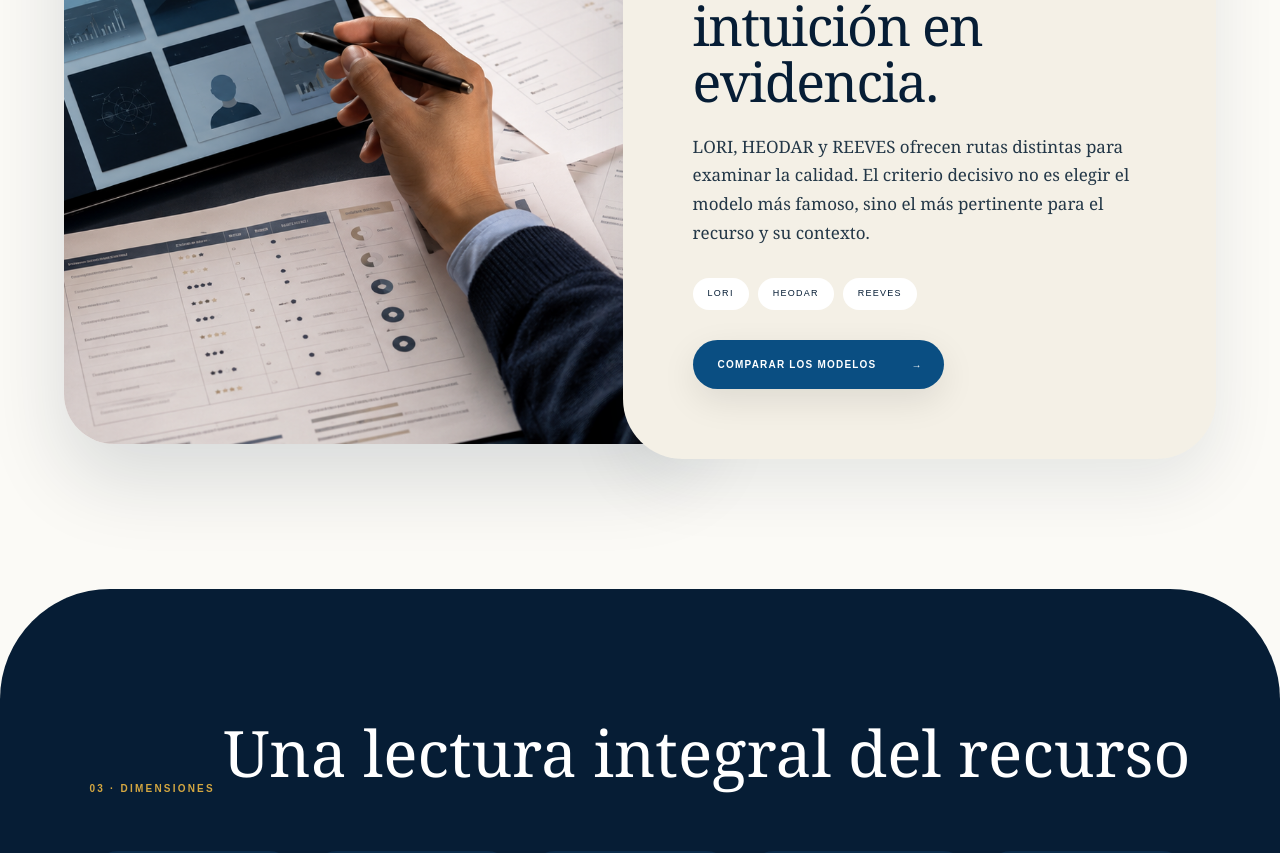
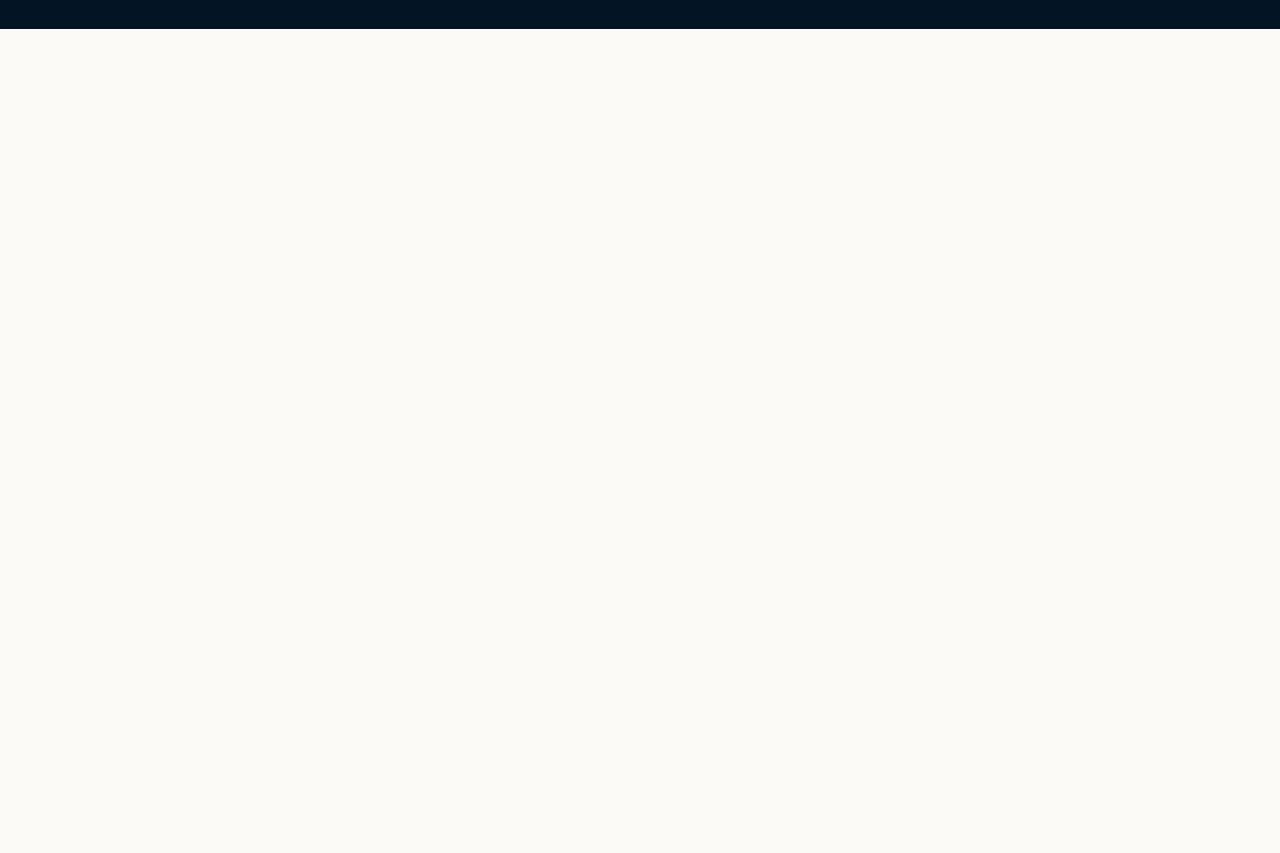
Before and after one commit to YizusG/evaluacion-recursos-educativos, a Next.js app: page / in a window 1280 px wide. Shown: the part 1940-2793 px from the top of the page. After the commit the page ends 1969 px from the top, so only its background shows below. Built offline with nearby package versions, Linux system fonts and the light colour scheme.

Commit message:
Simplificar la página de inicio

```diff
--- a/app/page.tsx
+++ b/app/page.tsx
@@ -8,8 +8,4 @@ export default function Home(){return <SiteShell active="inicio">
   </section>
   <section className="credentials"><p><small>Autor</small>Jesús Alberto Giraldo Zapata</p><p><small>Profesora</small>Gloria Cecilia Ríos</p><p><small>Universidad</small>Universidad de Santander · UDES</p></section>
   <section className="purpose organic-section" id="proposito"><div className="section-tag">01 · PROPÓSITO</div><div><h2>La calidad no se supone.<br/><em>Se observa, se contrasta y se argumenta.</em></h2><p>Un recurso educativo digital no es valioso solo porque funciona. Debe articular contenido riguroso, intención pedagógica, experiencia accesible y una tecnología que permanezca al servicio del aprendizaje.</p><a className="round-link" href="/modelos-red"><span>Explorar criterios</span><b>→</b></a></div></section>
-  <section className="visual-story"><div className="story-image reveal"><img src="/images/models-workspace-v2.png" alt="Mesa de trabajo para evaluar recursos educativos"/></div><div className="story-copy"><span>02 · TRES MIRADAS</span><h2>Modelos que convierten la intuición en evidencia.</h2><p>LORI, HEODAR y REEVES ofrecen rutas distintas para examinar la calidad. El criterio decisivo no es elegir el modelo más famoso, sino el más pertinente para el recurso y su contexto.</p><div className="model-pills"><i>LORI</i><i>HEODAR</i><i>REEVES</i></div><a className="button button-blue" href="/modelos-red">Comparar los modelos <span>→</span></a></div></section>
-  <section className="criteria-flow"><div className="flow-head"><span>03 · DIMENSIONES</span><h2>Una lectura integral del recurso</h2></div><div className="flow-list">{['Contenido','Objetivos','Pedagogía','Retroalimentación','Motivación','Usabilidad','Accesibilidad','Adaptabilidad','Técnica','Autoría'].map((x,i)=><div key={x}><b>{String(i+1).padStart(2,'0')}</b><span>{x}</span></div>)}</div></section>
-  <section className="redesign-feature"><div className="redesign-copy"><span>04 · TRANSFORMACIÓN</span><h2>Evaluar también significa imaginar una versión mejor.</h2><p>El diagnóstico adquiere sentido cuando conduce a decisiones concretas: reorganizar, aclarar, hacer accesible, enriquecer la interacción y comprobar que el cambio realmente mejora la experiencia educativa.</p><div className="dual-actions"><a className="button button-light" href="/rediseno">Ver proceso de rediseño <span>↗</span></a><a className="line-link" href="/aplicacion">Aplicación del modelo →</a></div></div><div className="redesign-photo"><img src="/images/redesign-process-v2.png" alt="Proceso de rediseño de un recurso educativo digital"/></div></section>
-  <section className="closing"><p>Evaluar · comprender · transformar</p><h2>La tecnología educativa alcanza valor cuando responde con claridad a una necesidad humana.</h2><a href="/referencias" className="button button-gold">Consultar referencias <span>→</span></a></section>
- </SiteShell>}
+</SiteShell>}
```
